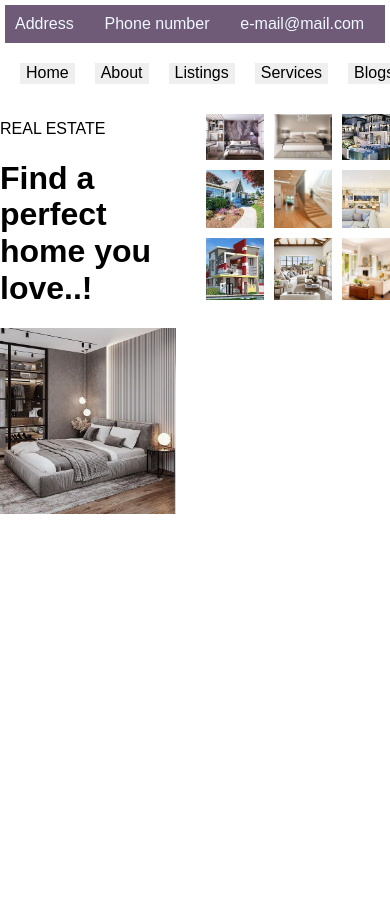
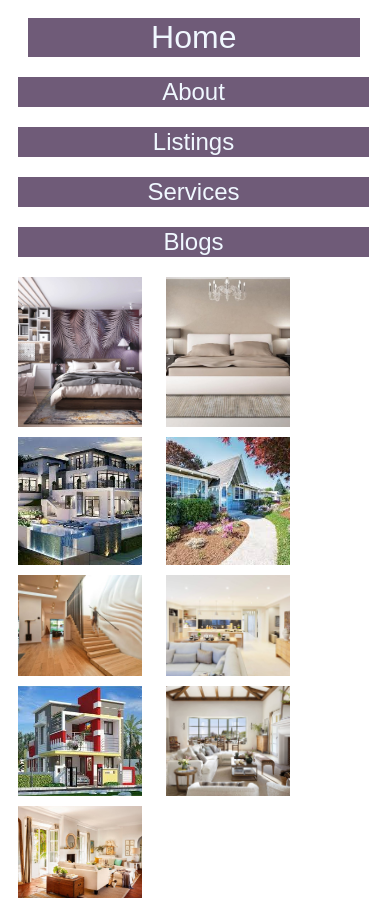
Before and after one commit to catborn/figmagrid, a plain HTML site: page index.html in a window 390 px wide. Before the commit the page ends 844 px from the top, so only its background shows below. Drawn offline with Linux system fonts and the light colour scheme.

Commit message:
figma adaptive and responsive

```diff
--- a/index.html
+++ b/index.html
@@ -5,7 +5,7 @@
     <meta charset="UTF-8">
     <meta name="viewport" content="width=device-width, initial-scale=1.0">
     <title>Perfect home</title>
-    <link rel="stylesheet" href="normalize.css">
+    <!-- <link rel="stylesheet" href="normalize.css"> -->
     <link rel="stylesheet" href="style.css">
 </head>
 
--- a/style.css
+++ b/style.css
@@ -5,7 +5,7 @@
 
 .container {
   display: grid;
-  width: 100%;
+  width: 90vw;
   height: 100%;
   grid-template-columns: 45% 55%;
   gap: 20px;
@@ -82,14 +82,14 @@ h2 {
 
 .container-aside {
   display: grid;
-  grid-template-columns: repeat(3, 30%);
+  grid-template-columns: repeat(3, 33%);
   grid-template-rows: repeat(auto-fill, 25%);
   padding: 10px;
   gap: 10px;
 }
 
 .item {
-  max-width: 100%;
+  max-width: 90%;
   height: auto;
 }
 
@@ -102,3 +102,112 @@ img {
 button {
   border: 0;
 }
+
+@media screen and (max-width: 412px) {
+  .main {
+    width: 90vw;
+  }
+
+  .header {
+    width: 100vw;
+  }
+
+  .menu {
+    display: inline;
+    width: 100vw;
+  }
+
+  .menu1 {
+    width: 85vw;
+    background-color: rgb(111, 91, 120);
+    color: aliceblue;
+    font-size: 2em;
+  }
+
+  .menu2 {
+    width: 90vw;
+    background-color: rgb(111, 91, 120);
+    color: aliceblue;
+    font-size: 1.5em;
+  }
+
+  .menu3 {
+    width: 90vw;
+    background-color: rgb(111, 91, 120);
+    color: aliceblue;
+    font-size: 1.5em;
+  }
+
+  .menu4 {
+    width: 90vw;
+    background-color: rgb(111, 91, 120);
+    color: aliceblue;
+    font-size: 1.5em;
+  }
+
+  .menu5 {
+    width: 90vw;
+    background-color: rgb(111, 91, 120);
+    color: aliceblue;
+    font-size: 1.5em;
+  }
+
+  .container-aside {
+    display: none;
+  }
+}
+
+@media screen and (min-width: 300px) and (max-width: 411px) {
+  .main {
+    display: none;
+  }
+
+  .header {
+    display: none;
+  }
+
+  .menu {
+    display: inline;
+    width: 100vw;
+  }
+
+  .menu1 {
+    width: 85vw;
+    background-color: rgb(111, 91, 120);
+    color: aliceblue;
+    font-size: 2em;
+  }
+
+  .menu2 {
+    width: 90vw;
+    background-color: rgb(111, 91, 120);
+    color: aliceblue;
+    font-size: 1.5em;
+  }
+
+  .menu3 {
+    width: 90vw;
+    background-color: rgb(111, 91, 120);
+    color: aliceblue;
+    font-size: 1.5em;
+  }
+
+  .menu4 {
+    width: 90vw;
+    background-color: rgb(111, 91, 120);
+    color: aliceblue;
+    font-size: 1.5em;
+  }
+
+  .menu5 {
+    width: 90vw;
+    background-color: rgb(111, 91, 120);
+    color: aliceblue;
+    font-size: 1.5em;
+  }
+
+  .container-aside {
+    display: grid;
+    grid-template-columns: 100% 100%;
+  }
+}
```
